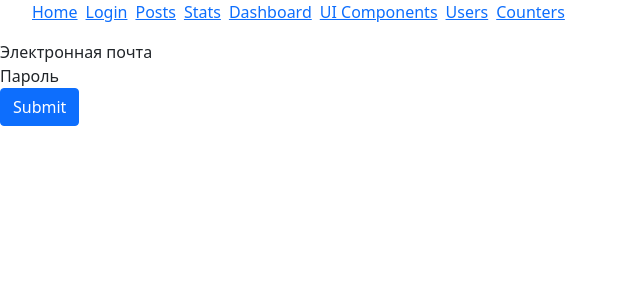
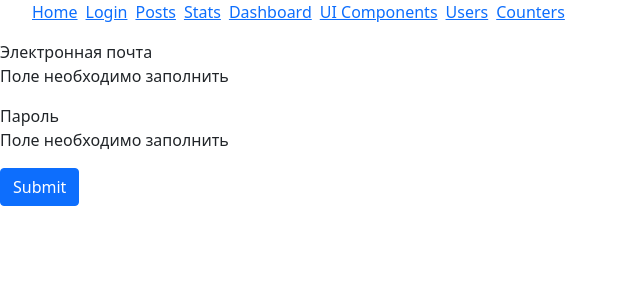
Before and after one commit to Gorschenko/react-app, a React (Create React App) app: page /login in a window 1280 px wide. Shown: the top 300 px of the page, without its empty margins (0-640 px from the left). Built offline with nearby package versions, Linux system fonts and the light colour scheme.

Commit message:
Validator and validation for default input have been added

```diff
--- a/src/components/base/textField.jsx
+++ b/src/components/base/textField.jsx
@@ -1,4 +1,4 @@
-const TextField = ({ label, type, name, onChange, value }) => {
+const TextField = ({ label, type, name, onChange, value, error }) => {
   return (
     <div>
       <label htmlFor={name}>{label}</label>
@@ -9,6 +9,7 @@ const TextField = ({ label, type, name, onChange, value }) => {
         value={value}
         onChange={onChange}
       />
+      {error && <p>{error}</p>}
     </div>
   );
 };
--- a/src/components/routerTest/login.jsx
+++ b/src/components/routerTest/login.jsx
@@ -1,5 +1,6 @@
 import TextField from "components/base/textField";
 import { useState, useEffect } from "react";
+import { validator } from "utils/validator";
 
 const Login = () => {
   const [data, setData] = useState({
@@ -7,7 +8,7 @@ const Login = () => {
     password: "",
   });
 
-  const [errors, setErrors] = useState();
+  const [errors, setErrors] = useState({});
 
   const handleChange = ({ target }) => {
     setData((prevState) => ({
@@ -16,13 +17,30 @@ const Login = () => {
     }));
   };
 
+  const validatorConfig = {
+    email: {
+      isRequired: { message: "Поле необходимо заполнить" },
+      isEmail: {
+        message: "Поле должно быть email",
+      },
+    },
+    password: { isRequired: { message: "Поле необходимо заполнить" } },
+  };
+
   useEffect(() => {
     validate();
-  });
+  }, [data]);
 
-  const validate = () => {};
+  const validate = () => {
+    const errors = validator(data, validatorConfig);
+    setErrors(errors);
+    return Object.keys(errors).length === 0;
+  };
+
   const handleSubmit = (e) => {
     e.preventDefault();
+    const isValid = validate();
+    if (!isValid) return;
     console.log(e);
   };
 
@@ -33,6 +51,7 @@ const Login = () => {
         type="text"
         name="email"
         value={data.email}
+        error={errors.email}
         onChange={handleChange}
       />
       <TextField
@@ -40,6 +59,7 @@ const Login = () => {
         type="passwrod"
         name="password"
         value={data.password}
+        error={errors.password}
         onChange={handleChange}
       />
       <button className="btn btn-primary">Submit</button>
--- /dev/null
+++ b/src/utils/validator.js
@@ -0,0 +1,31 @@
+export function validator(data, config) {
+  const errors = {};
+  function validate(validateMethod, data, config) {
+    switch (validateMethod) {
+      case "isRequired":
+        if (data.trim() === "") return config.message;
+        break;
+      case "isEmail": {
+        const emailRegExp = /^\S+@\S+\.\S+$/g;
+        if (!emailRegExp.test(data)) return config.message;
+        break;
+      }
+      default:
+        break;
+    }
+  }
+  for (const fieldName in data) {
+    for (const validateMethod in config[fieldName]) {
+      const error = validate(
+        validateMethod,
+        data[fieldName],
+        config[fieldName][validateMethod]
+      );
+      if (error && !errors[fieldName]) {
+        errors[fieldName] = error;
+      }
+    }
+  }
+
+  return errors;
+}
```
